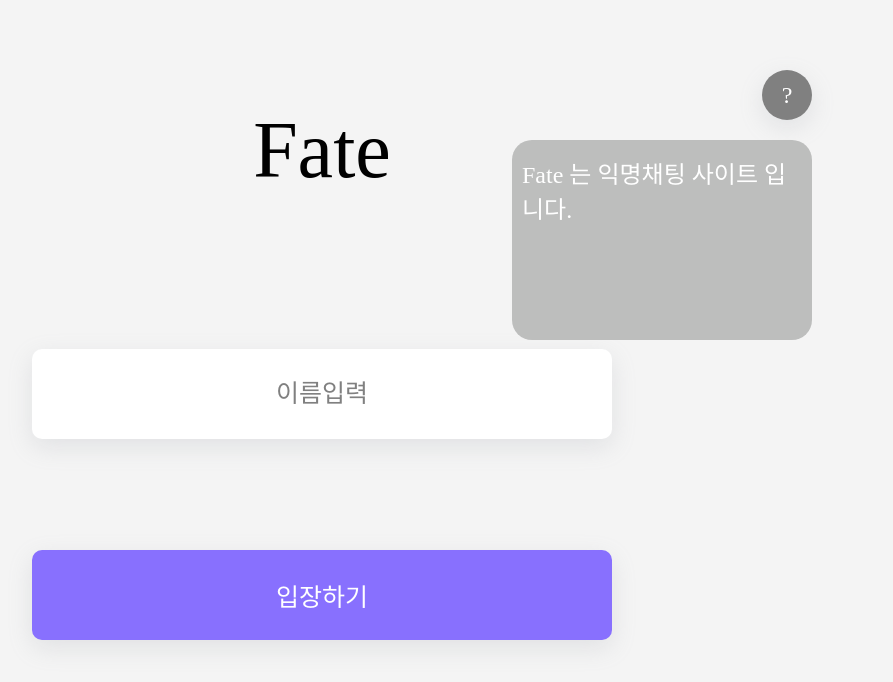
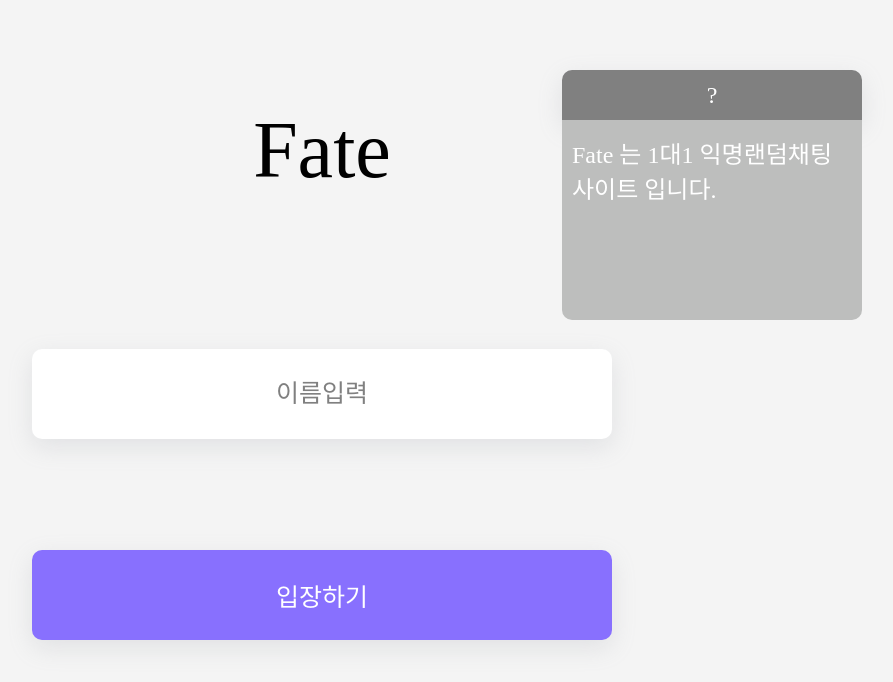
Before and after one commit to Fate-v/Fate-front, a Next.js app: page / in a window 1280 px wide. Shown: the top 682 px of the page, without its empty margins (318-1211 px from the left). Built offline with nearby package versions, Linux system fonts and the light colour scheme; a web font is replaced by a local one.

Commit message:
update modal anomation

```diff
--- a/src/components/Login/index.tsx
+++ b/src/components/Login/index.tsx
@@ -10,7 +10,8 @@ const Login = () => {
 
     const [warning, setWarning] = useState<boolean>(false);
     const [name,setName] = useState<string>("");
-    const [modalHover, setModalHover] = useState<boolean>(false);
+    const [modalHover, setModalHover] = useState<boolean>(true);  //모달 버튼 hover state
+    const [modalDetail , setModalDetail] = useState<boolean>(false);  //모달 설명 hover state
 
     const enterKeyPress = (event: any) => { //enter key 이벤트함수
       if (event.key === "Enter") {
@@ -39,9 +40,10 @@ const Login = () => {
 
   return (
     <S.LoginWapper>
-      <S.Modal onMouseOver={() => onModalHover(true)} onMouseLeave={() => onModalHover(false)}>?
-        <S.ModalDetail className={modalHover ? "show" : "hidden" }>
-            Fate 는 익명채팅 사이트 입니다.
+      <S.Modal onMouseOver={() => onModalHover(true)} onMouseLeave={() => modalDetail ? onModalHover(false) :   onModalHover(false)}
+      className={modalHover ? "square" : ""} >?
+        <S.ModalDetail  onMouseOver={() => setModalDetail(true)}  onMouseLeave={() => onModalHover(false)} className={modalHover ? "show" : "hidden" }>
+            Fate 는 1대1 익명랜덤채팅 사이트 입니다.
         </S.ModalDetail>
       </S.Modal>
       <S.Title>Fate</S.Title>
--- a/src/components/Login/styled.ts
+++ b/src/components/Login/styled.ts
@@ -12,6 +12,14 @@ export const LoginWapper = styled.div`
     justify-content: center;
     align-items: center;
     gap: 100px;
+
+
+    .square{
+        width:300px;
+        border-radius: 0px;
+        border-top-left-radius: 10px;
+        border-top-right-radius: 10px;
+    }
 `;
 
 export const Title = styled.h1`
@@ -65,7 +73,7 @@ export const Btn = styled.button`
 export const Modal = styled.div`
     position: absolute;
     top: 70px;
-    right: 150px;
+    right: 100px;
     width: 50px;
     height: 50px;
     color: white;
@@ -79,21 +87,8 @@ export const Modal = styled.div`
     cursor: pointer;
     box-shadow: rgba(149, 157, 165, 0.2) 0px 8px 24px;
     font-size: 24px;
-`;
 
-export const ModalDetail = styled.div`
-    position: absolute;
-    top: 70px;
-    right: 0px;
-    width: 300px;
-    height: 200px;
-    background-color: #bdbebd;
-
-    display: block;
-    border-radius: 20px;
-    padding:15px 10px;
-    color: white;
-
+    transition: all 0.1s ease-out;
 
     .hidden{
         display: none;
@@ -101,4 +96,22 @@ export const ModalDetail = styled.div`
     .show{
         display: block;
     }
+
 `;
+
+export const ModalDetail = styled.div`
+    position: absolute;
+    top: 50px;
+    right: 0px;
+    width: 300px;
+    height: 200px;
+    background-color: #bdbebd;
+
+    display: block;
+    border-bottom-left-radius: 10px;
+    border-bottom-right-radius: 10px;
+    padding:15px 10px;
+    color: white;
+
+
+`;
```
